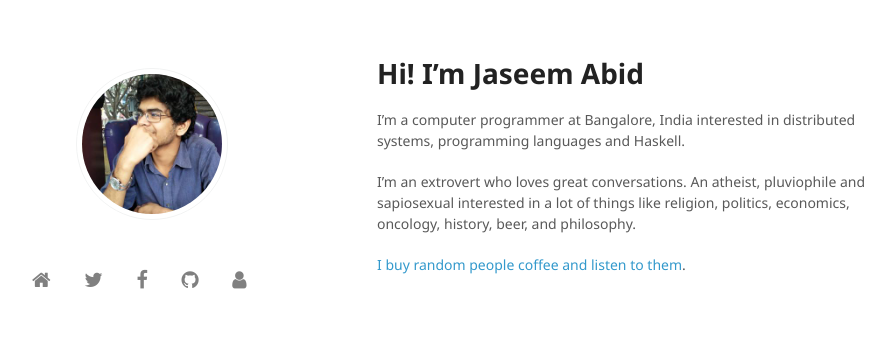
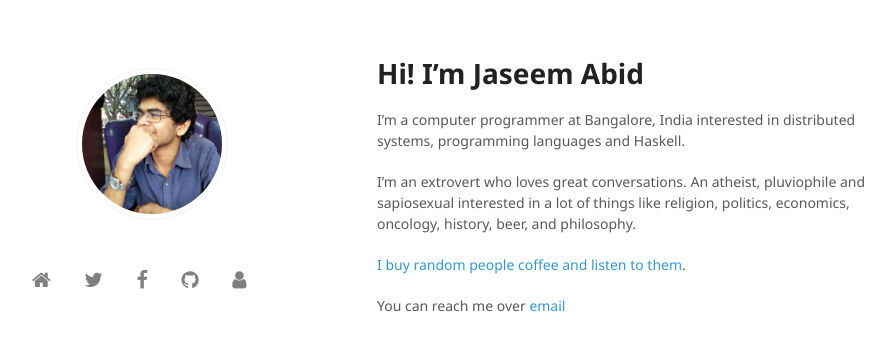
Before and after one commit to jaseemabid/blog, a Jekyll site: the page built from about.md, in a window 1280 px wide, cut to the strip 0-341 px from the top of the page. Shown: the whole strip, without its empty margins (193-1088 px from the left). Built offline with Jekyll 4.4.1, drawn with Linux system fonts in a browser that asks for light colours; nearby versions of some CDN libraries.

Commit message:
Add email

```diff
--- a/about.md
+++ b/about.md
@@ -14,3 +14,5 @@ sapiosexual interested in a lot of things like religion, politics, economics,
 oncology, history, beer, and philosophy.
 
 [I buy random people coffee and listen to them](http://haveyoumetjaseem.in).
+
+You can reach me over [email](mailto:jaseemabid@gmail.com)
```
